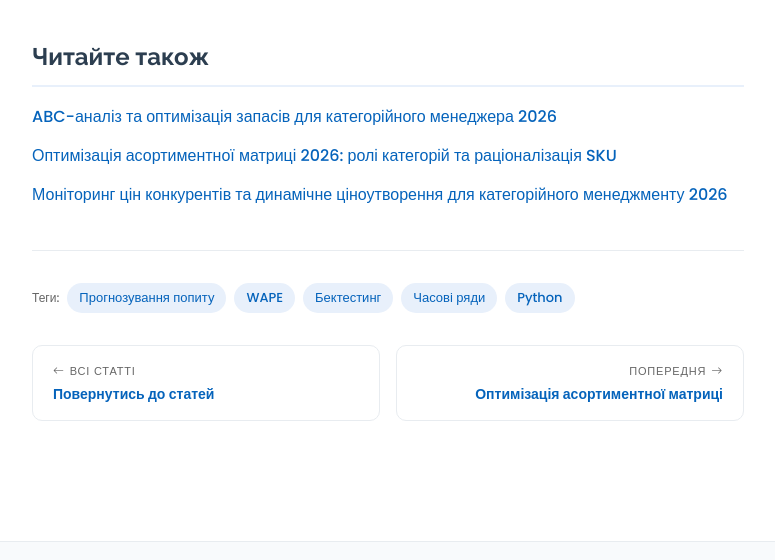
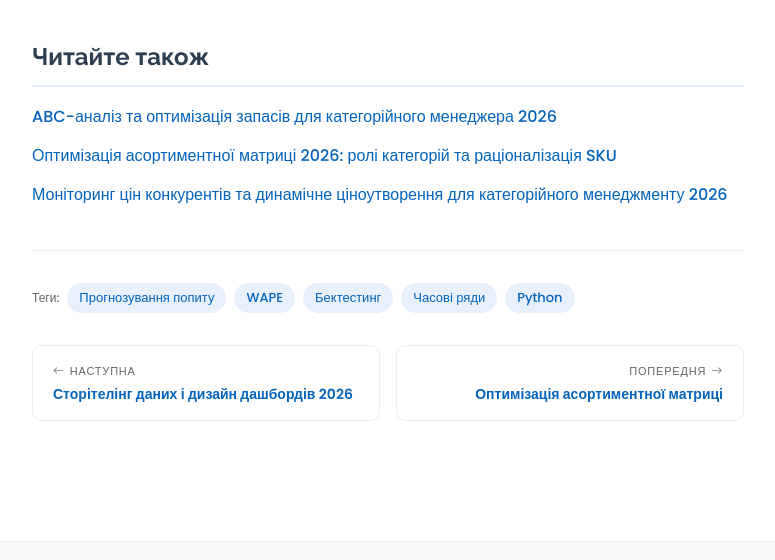
Before and after one commit to isachenko-andrii/isachenko-andrii.github.io, a plain HTML site: page articles/2026-10-14-demand-forecasting-for-analysts-ua.html in a window 1280 px wide. Shown: the part 6761-7321 px from the top of the page, without its empty margins (252-1027 px from the left). Drawn offline with Linux system fonts and the light colour scheme.

Commit message:
Update 2026-10-14-demand-forecasting-for-analysts-ua.html

```diff
--- a/articles/2026-10-14-demand-forecasting-for-analysts-ua.html
+++ b/articles/2026-10-14-demand-forecasting-for-analysts-ua.html
@@ -473,9 +473,9 @@ print(f&quot;naive           WAPE={wape(test, naive):.1%}  bias={bias(test, naiv
   </div>
 
   <nav class="article-nav">
-    <a href="index-ua.html" class="prev">
-      <span class="nav-label"><i class="bi bi-arrow-left"></i> Всі статті</span>
-      <span class="nav-title">Повернутись до статей</span>
+    <a href="2026-10-21-data-storytelling-dashboard-design-ua.html" class="prev">
+      <span class="nav-label"><i class="bi bi-arrow-left"></i> Наступна</span>
+      <span class="nav-title">Сторітелінг даних і дизайн дашбордів 2026</span>
     </a>
     <a href="2026-10-04-assortment-matrix-optimization-ua.html" class="next">
       <span class="nav-label">Попередня <i class="bi bi-arrow-right"></i></span>
```
